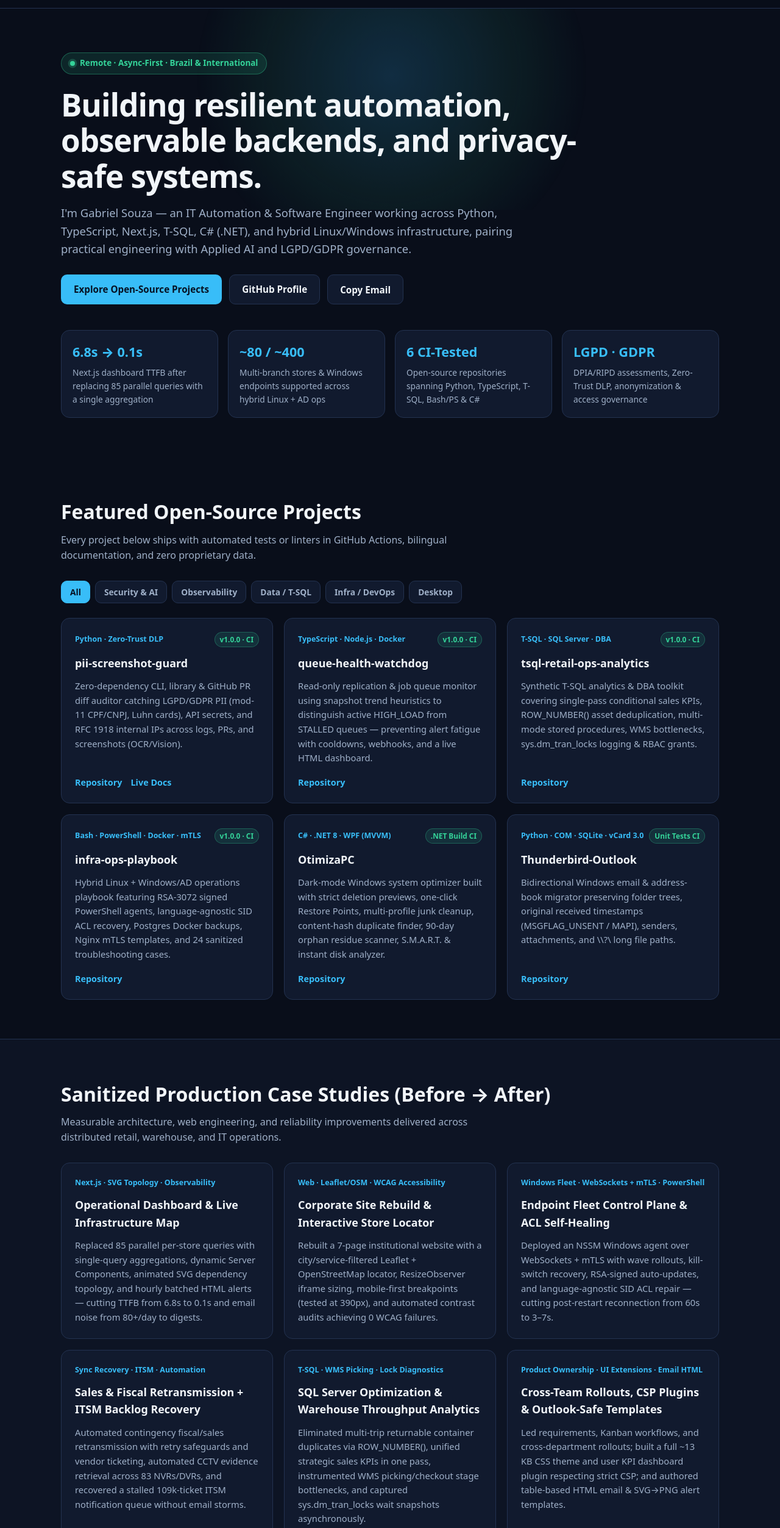
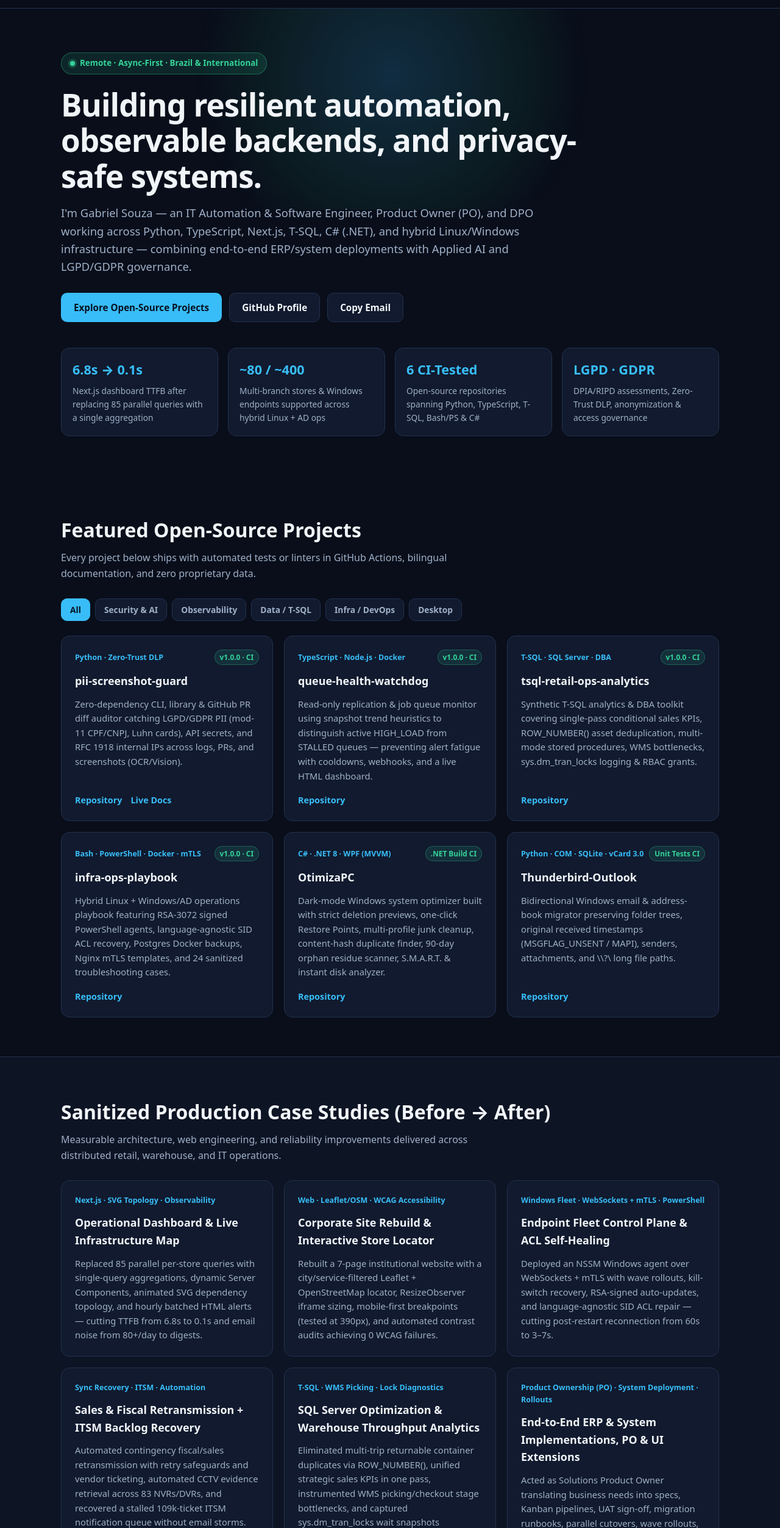
Before and after one commit to gavicoding/gavicoding.github.io, a plain HTML site: page index.html in a window 1280 px wide. Shown: the part 55-2560 px from the top of the page at 61% size. Drawn offline with Linux system fonts and the light colour scheme.

Commit message:
feat: highlight Product Ownership (PO) and end-to-end system/ERP deployments

```diff
--- a/assets/app.js
+++ b/assets/app.js
@@ -13,7 +13,7 @@ const TRANSLATIONS = {
     hero_badge: "Remote · Async-First · Brazil & International",
     hero_title: "Building resilient automation, observable backends, and privacy-safe systems.",
     hero_subtitle:
-      "I'm Gabriel Souza — an IT Automation & Software Engineer working across Python, TypeScript, Next.js, T-SQL, C# (.NET), and hybrid Linux/Windows infrastructure, pairing practical engineering with Applied AI and LGPD/GDPR governance.",
+      "I'm Gabriel Souza — an IT Automation & Software Engineer, Product Owner (PO), and DPO working across Python, TypeScript, Next.js, T-SQL, C# (.NET), and hybrid Linux/Windows infrastructure — combining end-to-end ERP/system deployments with Applied AI and LGPD/GDPR governance.",
     cta_projects: "Explore Open-Source Projects",
     cta_github: "GitHub Profile",
     cta_copy_email: "Copy Email",
@@ -67,10 +67,10 @@ const TRANSLATIONS = {
     imp5_title: "SQL Server Optimization & Warehouse Throughput Analytics",
     imp5_body:
       "Eliminated multi-trip returnable container duplicates via ROW_NUMBER(), unified strategic sales KPIs in one pass, instrumented WMS picking/checkout stage bottlenecks, and captured sys.dm_tran_locks wait snapshots asynchronously.",
-    imp6_tag: "Product Ownership · UI Extensions · Email HTML",
-    imp6_title: "Cross-Team Rollouts, CSP Plugins & Outlook-Safe Templates",
+    imp6_tag: "Product Ownership (PO) · System Deployment · Rollouts",
+    imp6_title: "End-to-End ERP & System Implementations, PO & UI Extensions",
     imp6_body:
-      "Led requirements, Kanban workflows, and cross-department rollouts; built a full ~13 KB CSS theme and user KPI dashboard plugin respecting strict CSP; and authored table-based HTML email & SVG→PNG alert templates.",
+      "Acted as Solutions Product Owner translating business needs into specs, Kanban pipelines, UAT sign-off, migration runbooks, parallel cutovers, wave rollouts, and hands-on team training — plus CSP-safe UI plugins (~13 KB theme) and Outlook-safe HTML/SVG→PNG alert templates.",
     privacy_title: "Data Privacy (LGPD / GDPR), DPO & AppSec",
     privacy_desc:
       "Practical DPO governance, offensive security remediation, relational anonymization, and AI safety bridging regulation and engineering.",
@@ -118,7 +118,7 @@ const TRANSLATIONS = {
     hero_badge: "Remoto · Async-First · Brasil & Exterior",
     hero_title: "Construindo automações resilientes, backends observáveis e sistemas seguros com privacidade.",
     hero_subtitle:
-      "Sou Gabriel Souza — Engenheiro de Automação de TI e Software atuando com Python, TypeScript, Next.js, T-SQL, C# (.NET) e infraestrutura híbrida Linux/Windows, unindo engenharia prática com IA Aplicada e governança LGPD/GDPR.",
+      "Sou Gabriel Souza — Engenheiro de Automação de TI e Software, Product Owner (PO) e DPO atuando com Python, TypeScript, Next.js, T-SQL, C# (.NET) e infraestrutura híbrida Linux/Windows — unindo implantações ponta a ponta de ERPs/sistemas com IA Aplicada e governança LGPD/GDPR.",
     cta_projects: "Ver Projetos Open-Source",
     cta_github: "Perfil no GitHub",
     cta_copy_email: "Copiar E-mail",
@@ -172,10 +172,10 @@ const TRANSLATIONS = {
     imp5_title: "Otimização SQL Server & Produtividade de Separação",
     imp5_body:
       "Eliminou duplicidade em rastreamento de caixas retornáveis via ROW_NUMBER(), unificou vendas estratégicas em passada única, mediu gargalos de separação/conferência WMS e registrou snapshots assíncronos de sys.dm_tran_locks.",
-    imp6_tag: "Product Ownership · Plugins CSP · E-mails HTML",
-    imp6_title: "Implantações Multi-Área, Extensões CSP & Templates Outlook",
+    imp6_tag: "Product Ownership (PO) · Implantação de Sistemas · Rollouts",
+    imp6_title: "Implantação de ERPs & Sistemas, PO & Extensões Web",
     imp6_body:
-      "Conduziu requisitos, fluxos Kanban e implantações entre áreas; desenvolveu tema (~13 KB CSS) e plugin de dashboard respeitando CSP estrita; e criou e-mails HTML em tabela compatíveis com Outlook + banners SVG→PNG.",
+      "Atuação como Product Owner (PO) de soluções internas traduzindo demandas de negócio em especificações, fluxos Kanban, homologação (UAT), runbooks de migração, viradas em paralelo, rollouts em ondas e treinamentos práticos — além de plugins CSP (~13 KB) e templates HTML/SVG→PNG compatíveis com Outlook.",
     privacy_title: "Privacidade de Dados (LGPD / GDPR), DPO & AppSec",
     privacy_desc:
       "Governança prática de DPO, remediação ofensiva (OWASP), anonimização relacional e segurança em IA conectando regulação e engenharia.",
--- a/index.html
+++ b/index.html
@@ -4,9 +4,9 @@
   <meta charset="utf-8" />
   <meta name="viewport" content="width=device-width, initial-scale=1" />
   <title>Gabriel Souza (@gavicoding) — IT Automation, Software Engineering &amp; Data Privacy</title>
-  <meta name="description" content="Official bilingual portfolio and interactive resume of Gabriel Souza (@gavicoding): Python, TypeScript, Next.js, T-SQL, Hybrid Infrastructure (Linux/Windows/Docker), Applied AI, and LGPD/GDPR Governance." />
+  <meta name="description" content="Official bilingual portfolio and interactive resume of Gabriel Souza (@gavicoding): Python, TypeScript, Next.js, T-SQL, Product Ownership (PO), System &amp; ERP Implementation, Hybrid Infrastructure (Linux/Windows/Docker), Applied AI, and LGPD/GDPR Governance." />
   <meta property="og:title" content="Gabriel Souza (@gavicoding) — Engineering Portfolio" />
-  <meta property="og:description" content="IT Automation &amp; Software Engineer | Python · TypeScript · Next.js · T-SQL · C# (.NET) | Hybrid Infra, Applied AI &amp; Data Privacy (LGPD/GDPR)" />
+  <meta property="og:description" content="IT Automation &amp; Software Engineer | Product Owner (PO) &amp; System Implementation | Python · TypeScript · Next.js · T-SQL · C# | Applied AI &amp; LGPD/GDPR" />
   <meta property="og:type" content="website" />
   <meta property="og:url" content="https://gavicoding.github.io/" />
   <link rel="stylesheet" href="assets/styles.css" />
@@ -61,7 +61,7 @@
         </h1>
 
         <p class="hero-subtitle" data-i18n="hero_subtitle">
-          I'm Gabriel Souza — an IT Automation &amp; Software Engineer working across Python, TypeScript, Next.js, T-SQL, C# (.NET), and hybrid Linux/Windows infrastructure, pairing practical engineering with Applied AI and LGPD/GDPR governance.
+          I'm Gabriel Souza — an IT Automation &amp; Software Engineer, Product Owner (PO), and DPO working across Python, TypeScript, Next.js, T-SQL, C# (.NET), and hybrid Linux/Windows infrastructure — combining end-to-end ERP/system deployments with Applied AI and LGPD/GDPR governance.
         </p>
 
         <div class="hero-cta">
@@ -235,9 +235,9 @@
           </article>
 
           <article class="card impact-card reveal">
-            <span class="impact-pill" data-i18n="imp6_tag">Product Ownership · UI Extensions · Email HTML</span>
-            <h3 data-i18n="imp6_title">Cross-Team Rollouts, CSP Plugins &amp; Outlook-Safe Templates</h3>
-            <p data-i18n="imp6_body">Led requirements, Kanban workflows, and cross-department rollouts; built a full ~13 KB CSS theme and user KPI dashboard plugin respecting strict CSP; and authored table-based HTML email &amp; SVG→PNG alert templates.</p>
+            <span class="impact-pill" data-i18n="imp6_tag">Product Ownership (PO) · System Deployment · Rollouts</span>
+            <h3 data-i18n="imp6_title">End-to-End ERP &amp; System Implementations, PO &amp; UI Extensions</h3>
+            <p data-i18n="imp6_body">Acted as Solutions Product Owner translating business needs into specs, Kanban pipelines, UAT sign-off, migration runbooks, parallel cutovers, wave rollouts, and hands-on team training — plus CSP-safe UI plugins (~13 KB theme) and Outlook-safe HTML/SVG→PNG alert templates.</p>
           </article>
         </div>
       </div>
@@ -323,7 +323,7 @@
               <span>LGPD &amp; GDPR</span><span>DPO Governance</span><span>RoPA &amp; DPAs</span><span>DPIA / RIPD</span>
               <span>OWASP Top 10 / AppSec</span><span>Digital Forensics</span><span>Zero-Trust DLP</span><span>Privacy by Design</span>
               <span>Portaria 671/2021</span><span>Least-Privilege RBAC</span><span>DKIM / SPF / DMARC</span><span>ClamAV</span>
-              <span>SaaS Product Architecture</span><span>ITSM / GLPI</span><span>Product Ownership / Kanban</span>
+              <span>SaaS Product Architecture</span><span>ITSM / GLPI</span><span>Product Ownership (PO)</span><span>ERP &amp; System Implementation</span><span>UAT &amp; Wave Rollouts</span><span>Migration Runbooks &amp; Training</span><span>Kanban / Agile</span>
             </div>
           </div>
         </div>
```
